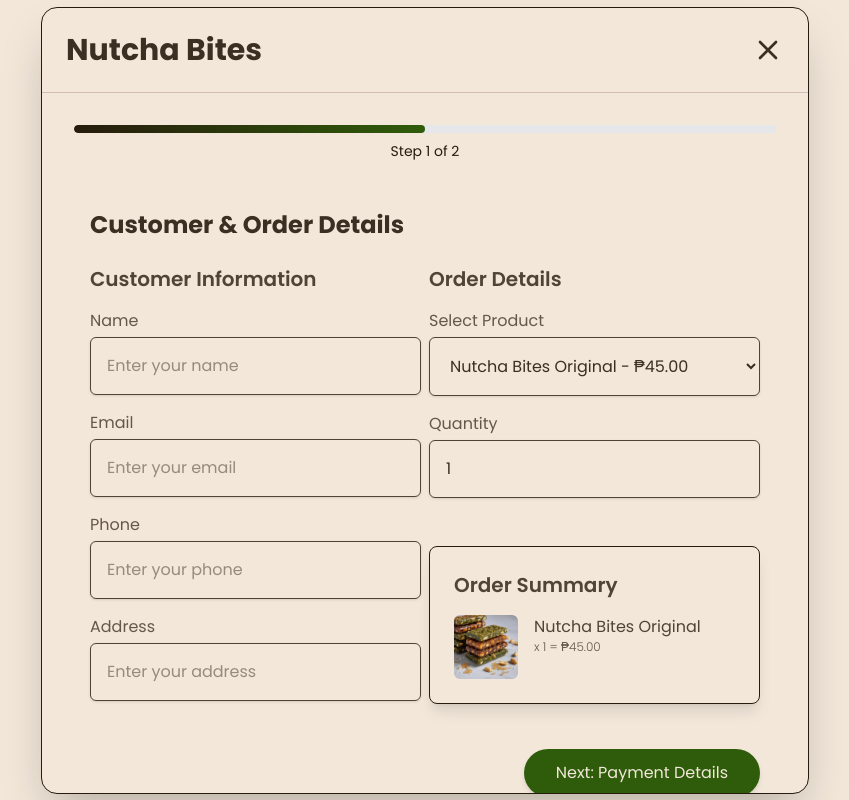
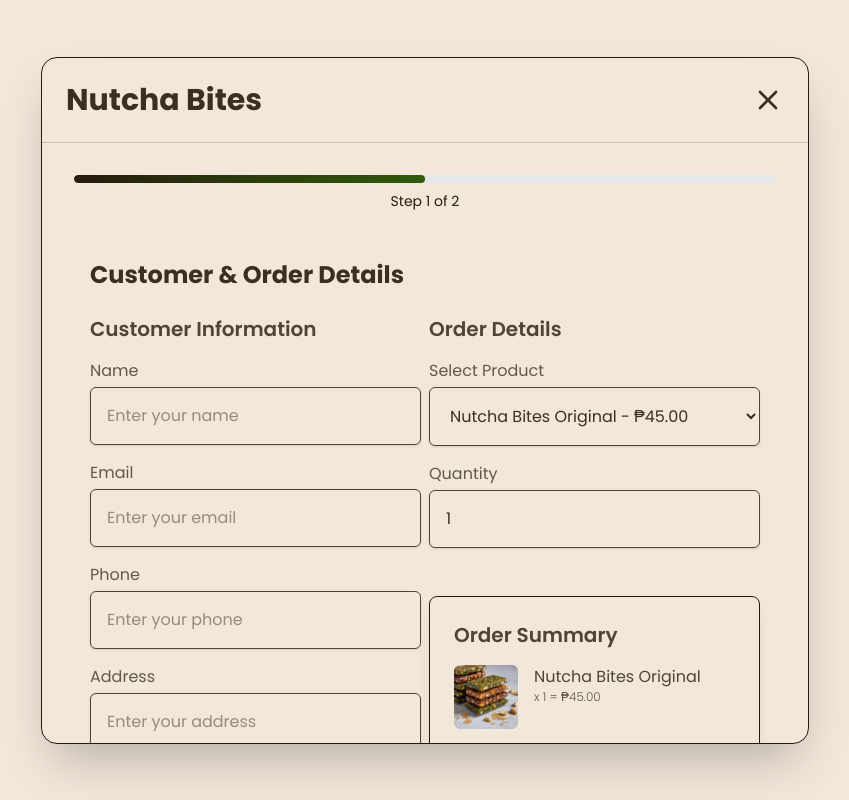
Before and after one commit to jlescarlan11/nutcha-bites, a React (Vite) app: page /order in a window 1280 px wide. Shown: the whole page, without its empty margins (215-1064 px from the left). Built offline with nearby package versions, Linux system fonts and the light colour scheme.

Commit message:
add more story to our vision.

```diff
--- a/src/components/OrderForm.jsx
+++ b/src/components/OrderForm.jsx
@@ -677,7 +677,7 @@ const Confirmation = ({
         borderColor: "var(--color-secondary)",
       }}
     >
-      <h1 className="text-3xl font-bold text-[var(--color-primary)]/80 text-center mb-4">
+      <h1 className="text-3xl font-bold text-[var(--color-secondary)]/80 text-center mb-4">
         Nutcha Bites
       </h1>
       <h2 className="text-2xl font-semibold mb-6 text-center text-[var(--color-secondary)]/90">
@@ -785,7 +785,7 @@ const OrderForm = () => {
 
   useEffect(() => {
     const originalStyle = window.getComputedStyle(document.body).overflow;
-    document.body.style.overflow = "auto";
+    document.body.style.overflow = "hidden";
     return () => {
       document.body.style.overflow = originalStyle;
     };
@@ -861,7 +861,7 @@ const OrderForm = () => {
 
   return (
     <motion.div
-      className="fixed top-8 bottom-8 left-0 right-0 flex justify-center items-center p-4 z-50"
+      className="fixed inset-0 flex justify-center items-center p-4 z-50"
       style={{ backgroundColor: "var(--color-primary)" }}
       variants={containerVariants}
       initial="hidden"
@@ -909,7 +909,7 @@ const OrderForm = () => {
         <div
           className="overflow-y-auto p-6 relative sm:p-8"
           style={{
-            maxHeight: "calc(100vh - 100px)",
+            maxHeight: "calc(100vh - 200px)",
             WebkitOverflowScrolling: "touch",
           }}
         >
```
